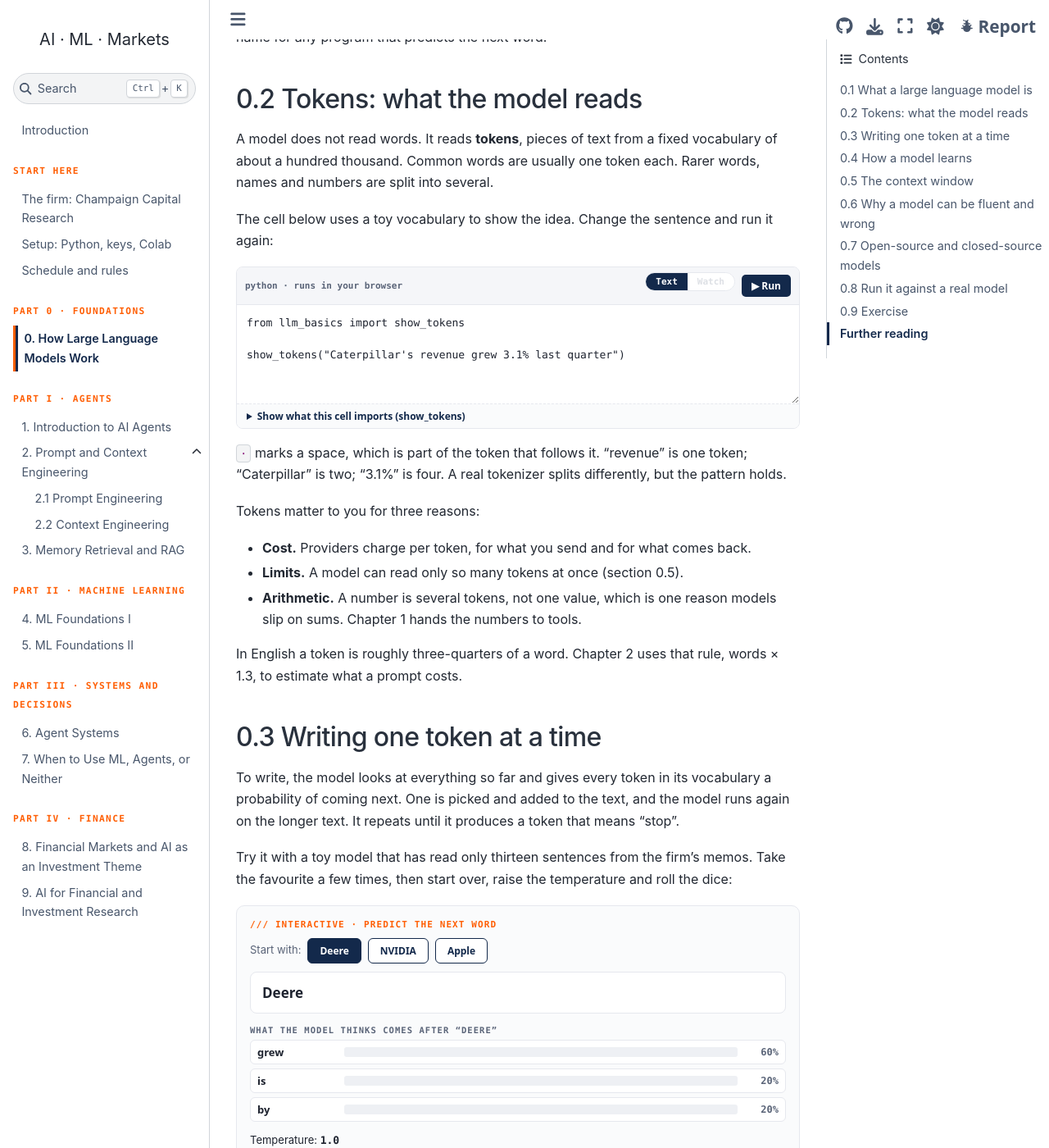
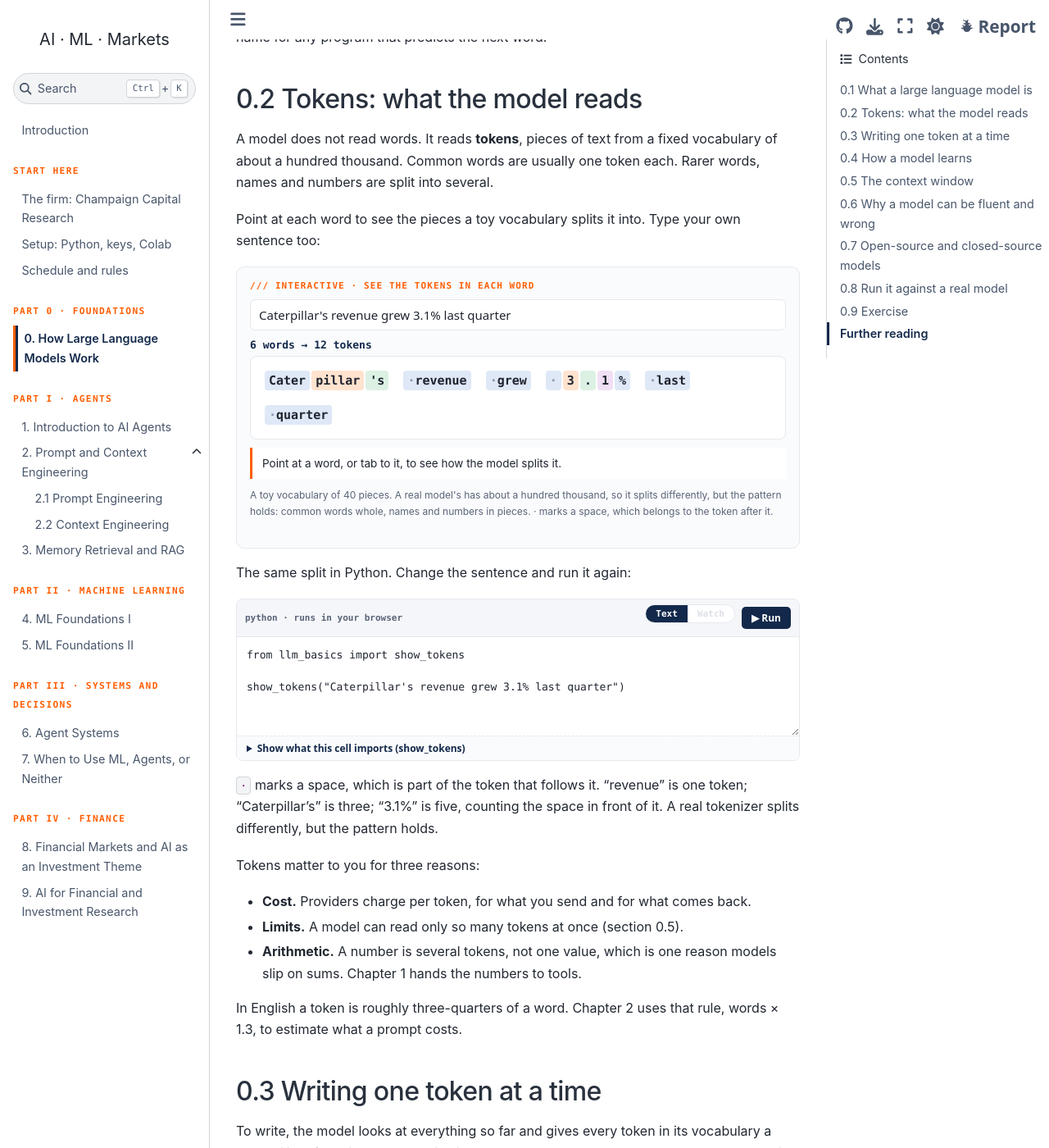
Before and after one commit to ashcastelinocs124/msba-ai-workshop, a Jupyter Book: the page built from book/ch00-how-llms-work.md, in a window 1280 px wide and 1400 px high, scrolled down 960 px. Shown: the whole window at 82% size. Built offline with Jupyter Book 1.0.4 settings and Sphinx 7.4.7 and the Sphinx Book theme 1.1.4, drawn with Linux system fonts in a browser that asks for light colours; some of the changed text lies outside the part shown.

Commit message:
Show each word's tokens and where each next-word probability comes from in chapter 0
A hover widget in 0.2 splits a sentence into colour-coded token pieces per word.
The 0.3 next-word widget now shows each bar's count and a panel listing the memo
sentences it was counted from; the bar fills, which never rendered, now show.

````diff
--- a/book/ch00-how-llms-work.md
+++ b/book/ch00-how-llms-work.md
@@ -24,7 +24,13 @@
 
 A model does not read words. It reads **tokens**, pieces of text from a fixed vocabulary of about a hundred thousand. Common words are usually one token each. Rarer words, names and numbers are split into several.
 
-The cell below uses a toy vocabulary to show the idea. Change the sentence and run it again:
+Point at each word to see the pieces a toy vocabulary splits it into. Type your own sentence too:
+
+```{raw} html
+:file: widgets/ch00-tokens.html
+```
+
+The same split in Python. Change the sentence and run it again:
 
 ```{code-block} python
 :class: pyodide
@@ -33,7 +39,7 @@
 show_tokens("Caterpillar's revenue grew 3.1% last quarter")
 ```
 
-`·` marks a space, which is part of the token that follows it. "revenue" is one token; "Caterpillar" is two; "3.1%" is four. A real tokenizer splits differently, but the pattern holds.
+`·` marks a space, which is part of the token that follows it. "revenue" is one token; "Caterpillar's" is three; "3.1%" is five, counting the space in front of it. A real tokenizer splits differently, but the pattern holds.
 
 Tokens matter to you for three reasons:
 
--- a/book/widgets/ch00-next-token.html
+++ b/book/widgets/ch00-next-token.html
@@ -10,12 +10,22 @@
     @media (prefers-reduced-motion: reduce) { .wk-nt .sent .caret { animation: none; } }
     .wk-nt .h { font: 700 10.5px ui-monospace, Menlo, monospace; letter-spacing: .1em; text-transform: uppercase; color: var(--wk-muted); margin: 14px 0 6px; }
     .wk-nt .bars { display: flex; flex-direction: column; gap: 5px; }
-    .wk-nt .bar { display: grid; grid-template-columns: 7.5em 1fr 3.2em; gap: 8px; align-items: center; width: 100%; text-align: left; border: 1px solid var(--wk-line); background: #fff; border-radius: 6px; padding: 5px 8px; cursor: pointer; font: 600 13px system-ui, sans-serif; color: #1f2430; }
-    .wk-nt .bar:hover { border-color: var(--wk-navy); }
+    .wk-nt .bar { display: grid; grid-template-columns: 7.5em 1fr 4.8em 3.2em; gap: 8px; align-items: center; width: 100%; text-align: left; border: 1px solid var(--wk-line); background: #fff; border-radius: 6px; padding: 5px 8px; cursor: pointer; font: 600 13px system-ui, sans-serif; color: #1f2430; }
+    .wk-nt .bar:hover, .wk-nt .bar.on { border-color: var(--wk-orange); background: #fff8f3; }
     .wk-nt .bar:focus-visible { outline: 2px solid var(--wk-orange); outline-offset: 2px; }
-    .wk-nt .track { height: 12px; background: #eef0f4; border-radius: 3px; overflow: hidden; }
-    .wk-nt .fill { height: 100%; background: var(--wk-navy); border-radius: 3px; transition: width .2s; }
+    .wk-nt .track { display: block; height: 12px; background: #eef0f4; border-radius: 3px; overflow: hidden; }
+    .wk-nt .fill { display: block; height: 100%; background: var(--wk-navy); border-radius: 3px; transition: width .2s; }
     .wk-nt .bar.top .fill { background: var(--wk-orange); }
+    .wk-nt .cnt { font: 600 11.5px ui-monospace, Menlo, monospace; color: var(--wk-muted); }
+    .wk-nt .why { margin-top: 12px; background: #fff; border: 1px solid var(--wk-line); border-radius: 8px; padding: 12px 14px; }
+    .wk-nt .why .h { margin-top: 0; }
+    .wk-nt .sum { font: 600 13.5px/1.5 system-ui, sans-serif; color: #1f2430; }
+    .wk-nt .sum code { background: #fff3ea; color: #1f2430; padding: 1px 5px; border-radius: 3px; }
+    .wk-nt .temp { font-size: 12.5px; color: var(--wk-muted); margin-top: 4px; }
+    .wk-nt ol { margin: 8px 0 0; padding-left: 1.8em; font: 12.5px/1.7 ui-monospace, Menlo, monospace; color: #1f2430; }
+    .wk-nt li.miss { opacity: .4; }
+    .wk-nt mark { background: #fff3ea; color: #1f2430; border-bottom: 2px solid var(--wk-orange); padding: 0 2px; }
+    .wk-nt mark.other { background: #eef0f4; border-bottom-color: #b8c0cf; }
     .wk-nt .pct { font: 600 12px ui-monospace, Menlo, monospace; color: var(--wk-muted); text-align: right; }
     .wk-nt .controls { display: grid; grid-template-columns: 1fr auto; gap: 12px; align-items: end; margin-top: 12px; }
     .wk-nt label.t { font-size: 13px; color: #1f2430; }
@@ -26,7 +36,7 @@
     .wk-nt .verdict.ok { border-left-color: #1e8449; }
     .wk-nt .verdict.bad { border-left-color: #c0392b; }
     .wk-nt .note { font-size: 12px; color: var(--wk-muted); margin-top: 10px; }
-    @media (max-width: 560px) { .wk-nt .controls { grid-template-columns: 1fr; } .wk-nt .bar { grid-template-columns: 6em 1fr 3em; } }
+    @media (max-width: 560px) { .wk-nt .controls { grid-template-columns: 1fr; } .wk-nt .bar { grid-template-columns: 6em 1fr 4.4em 3em; } }
   </style>
   <div class="wk-title">/// Interactive · predict the next word</div>
   <div class="starts" role="group" aria-label="First word">
@@ -38,6 +48,12 @@
   <div class="sent" aria-live="polite" data-sent></div>
   <div class="h" data-h>What the model thinks comes next</div>
   <div class="bars" data-bars></div>
+  <div class="why" data-why aria-live="polite">
+    <div class="h">Where this number comes from</div>
+    <div class="sum" data-sum></div>
+    <div class="temp" data-temp></div>
+    <ol data-list></ol>
+  </div>
   <div class="controls">
     <label class="t">Temperature: <b data-tv>1.0</b>
       <input type="range" min="0" max="2" step="0.1" value="1" data-t aria-describedby="w-nt-thelp">
@@ -50,7 +66,7 @@
     </div>
   </div>
   <div class="verdict" data-verdict aria-live="polite"></div>
-  <p class="note">A toy model: it has read thirteen sentences from the firm's memos and counts which word follows which. A real LLM does the same job over tokens, with a neural network trained on trillions of them. Click any bar to choose that word yourself.</p>
+  <p class="note">A toy model: it has read thirteen sentences from the firm's memos and counts which word follows which. A real LLM does the same job over tokens, with a neural network trained on trillions of them. Point at a bar to see how its number is counted; click it to choose that word yourself.</p>
   <script>
   (() => {
     const w = document.getElementById("w-nt");
@@ -95,24 +111,49 @@
     };
 
     const sentEl = w.querySelector("[data-sent]"), barsEl = w.querySelector("[data-bars]"), tEl = w.querySelector("[data-t]"),
-          tvEl = w.querySelector("[data-tv]"), vEl = w.querySelector("[data-verdict]"), hEl = w.querySelector("[data-h]");
+          tvEl = w.querySelector("[data-tv]"), vEl = w.querySelector("[data-verdict]"), hEl = w.querySelector("[data-h]"),
+          whyEl = w.querySelector("[data-why]"), sumEl = w.querySelector("[data-sum]"), tmpEl = w.querySelector("[data-temp]"), listEl = w.querySelector("[data-list]");
     let start = "Deere", words = [start];
     const done = () => words[words.length - 1] === "." || words.length >= 14 || !follows[words[words.length - 1]];
+
+    // Show the counting behind one bar: how often `word` followed `prev` in CORPUS, with those pairs highlighted.
+    const explain = (prev, word, p) => {
+      barsEl.querySelectorAll(".bar").forEach((b) => b.classList.toggle("on", b.dataset.w === word));
+      const c = follows[prev], total = Object.values(c).reduce((a, b) => a + b, 0), n = c[word] || 0, share = Math.round(n / total * 100);
+      sumEl.innerHTML = `“${prev}” appears ${total} time${total > 1 ? "s" : ""} in the memos with a word after it. <code>${word}</code> comes next ${n} of those times: ${n} ÷ ${total} = <b>${share}%</b>.`;
+      const t = +tEl.value, pp = Math.round(p * 100);
+      tmpEl.textContent = t === 1 ? "" : t === 0 ? `At temperature 0 the favourite always wins, so the bar shows ${pp}% instead of ${share}%.`
+                                                 : `At temperature ${t.toFixed(1)} the odds are reshaped, so the bar shows ${pp}% instead of ${share}%.`;
+      listEl.innerHTML = CORPUS.map((s) => {
+        const ws = s.split(" "); let has = false, hit = false;
+        const out = [];
+        for (let i = 0; i < ws.length; i++) {
+          if (ws[i] === prev && i + 1 < ws.length) { has = true; if (ws[i + 1] === word) hit = true;
+            out.push(`<mark class="${ws[i + 1] === word ? "" : "other"}">${ws[i]} ${ws[i + 1]}</mark>`); i++; }
+          else out.push(ws[i]);
+        }
+        return `<li class="${hit ? "hit" : has ? "" : "miss"}">${out.join(" ")}</li>`;
+      }).join("");
+    };
 
     const render = () => {
       const t = +tEl.value; tvEl.textContent = t.toFixed(1);
       sentEl.innerHTML = words.map((x, i) => `<span class="w${i === words.length - 1 && i ? " new" : ""}">${x}</span>`).join("") + (done() ? "" : '<span class="caret" aria-hidden="true"></span>');
       barsEl.innerHTML = "";
       w.querySelectorAll("[data-act=top],[data-act=roll]").forEach((b) => { b.disabled = done(); });
+      whyEl.hidden = done();
       if (done()) { hEl.textContent = "Sentence finished"; const [cls, msg] = check(words); vEl.className = "verdict " + cls; vEl.textContent = msg; return; }
       hEl.textContent = `What the model thinks comes after “${words[words.length - 1]}”`; vEl.className = "verdict"; vEl.textContent = "";
-      probs(words[words.length - 1], t).slice(0, 6).forEach(([word, p], i) => {
-        const b = document.createElement("button"); b.type = "button"; b.className = "bar" + (i === 0 ? " top" : "");
+      const prev = words[words.length - 1], shown = probs(prev, t).slice(0, 6);
+      shown.forEach(([word, p], i) => {
+        const b = document.createElement("button"); b.type = "button"; b.className = "bar" + (i === 0 ? " top" : ""); b.dataset.w = word;
         b.setAttribute("aria-label", `${word}, ${Math.round(p * 100)} percent. Choose it.`);
-        b.innerHTML = `<span>${word}</span><span class="track"><span class="fill" style="width:${(p * 100).toFixed(1)}%"></span></span><span class="pct">${Math.round(p * 100)}%</span>`;
+        b.innerHTML = `<span>${word}</span><span class="track"><span class="fill" style="width:${(p * 100).toFixed(1)}%"></span></span><span class="cnt">${follows[prev][word]} of ${Object.values(follows[prev]).reduce((a, c) => a + c, 0)}</span><span class="pct">${Math.round(p * 100)}%</span>`;
         b.addEventListener("click", () => { words.push(word); render(); });
+        ["mouseenter", "focus"].forEach((e) => b.addEventListener(e, () => explain(prev, word, p)));
         barsEl.appendChild(b);
       });
+      explain(prev, shown[0][0], shown[0][1]);
     };
     w.querySelectorAll("[data-start]").forEach((b) => b.addEventListener("click", () => {
       w.querySelectorAll("[data-start]").forEach((x) => x.setAttribute("aria-pressed", String(x === b)));
--- /dev/null
+++ b/book/widgets/ch00-tokens.html
@@ -0,0 +1,71 @@
+<div class="wk-widget wk-tk" id="w-tk">
+  <style>
+    .wk-tk input.in { width: 100%; box-sizing: border-box; border: 1px solid var(--wk-line); border-radius: 6px; padding: 8px 10px; font: 15px system-ui, sans-serif; color: #1f2430; background: #fff; }
+    .wk-tk input.in:focus-visible { outline: 2px solid var(--wk-orange); outline-offset: 1px; }
+    .wk-tk .count { font: 600 13px ui-monospace, Menlo, monospace; color: var(--wk-navy); margin: 10px 0 6px; }
+    .wk-tk .words { display: flex; flex-wrap: wrap; gap: 8px; background: #fff; border: 1px solid var(--wk-line); border-radius: 8px; padding: 12px; min-height: 40px; }
+    .wk-tk .word { display: inline-flex; border: 2px solid transparent; border-radius: 7px; padding: 3px; cursor: default; }
+    .wk-tk .word:hover, .wk-tk .word.on { border-color: var(--wk-orange); }
+    .wk-tk .word:focus-visible { outline: 2px solid var(--wk-orange); outline-offset: 2px; }
+    .wk-tk .p { font: 600 15px ui-monospace, Menlo, monospace; padding: 3px 5px; border-radius: 4px; margin-right: 2px; color: #1f2430; }
+    .wk-tk .p:last-child { margin-right: 0; }
+    .wk-tk .sp { color: #8a93a6; }
+    .wk-tk .c0 { background: #dfe8f7; } .wk-tk .c1 { background: #ffe3cf; } .wk-tk .c2 { background: #dcf1e3; } .wk-tk .c3 { background: #f1e0f5; }
+    .wk-tk .explain { margin-top: 10px; border-left: 3px solid var(--wk-orange); background: #fff; padding: 8px 12px; min-height: 2.8em; font-size: 13.5px; }
+    .wk-tk .explain b { font-family: ui-monospace, Menlo, monospace; }
+    .wk-tk .note { font-size: 12px; color: var(--wk-muted); margin-top: 10px; }
+  </style>
+  <div class="wk-title">/// Interactive · see the tokens in each word</div>
+  <input class="in" data-in value="Caterpillar's revenue grew 3.1% last quarter" aria-label="Sentence to split into tokens">
+  <div class="count" data-count aria-live="polite"></div>
+  <div class="words" data-words></div>
+  <div class="explain" data-ex aria-live="polite">Point at a word, or tab to it, to see how the model splits it.</div>
+  <p class="note">A toy vocabulary of 40 pieces. A real model's has about a hundred thousand, so it splits differently, but the pattern holds: common words whole, names and numbers in pieces. · marks a space, which belongs to the token after it.</p>
+  <script>
+  (() => {
+    const w = document.getElementById("w-tk");
+    // Copy of VOCAB in _static/py/llm_basics.py; keep the two in step. Same greedy longest match as tokenize().
+    const VOCAB = [" revenue", " growth", " grew", " faster", " than", " the", " last", " quarter", " year", " to", " of",
+                   " is", " and", " a", " from", " base", " smaller", " larger", " client", " memo", " prompt",
+                   "Deere", " Deere", "Apple", " Apple", "NVIDIA", " NVIDIA", "Micro", " Micro", "soft",
+                   "Cater", " Cater", "pillar", "'s", "%", "$", "B", ".", ",", "?"];
+    const BY_LEN = [...new Set(VOCAB)].sort((a, b) => b.length - a.length);
+    const tokenize = (t) => { const out = []; let i = 0;
+      while (i < t.length) { const p = BY_LEN.find((v) => t.startsWith(v, i)) || t[i]; out.push(p); i += p.length; }
+      return out; };
+    const esc = (s) => s.replace(/&/g, "&amp;").replace(/</g, "&lt;");
+    const inEl = w.querySelector("[data-in]"), box = w.querySelector("[data-words]"), ex = w.querySelector("[data-ex]"), cnt = w.querySelector("[data-count]");
+
+    const render = () => {
+      // Each token joins the word its first visible character belongs to; a bare space joins the next word.
+      const pieces = tokenize(inEl.value), words = []; let pending = [], fresh = true;
+      pieces.forEach((p) => {
+        if (!p.trim()) { pending.push(p); fresh = true; return; }
+        if (fresh || /^\s/.test(p)) words.push([]);
+        words[words.length - 1].push(...pending, p); pending = []; fresh = false;
+      });
+      cnt.textContent = `${words.length} word${words.length === 1 ? "" : "s"} → ${pieces.length} token${pieces.length === 1 ? "" : "s"}`;
+      box.innerHTML = "";
+      ex.textContent = "Point at a word, or tab to it, to see how the model splits it.";
+      words.forEach((g) => {
+        const el = document.createElement("span"); el.className = "word"; el.tabIndex = 0;
+        el.innerHTML = g.map((p, i) => `<span class="p c${i % 4}">${esc(p).replace(/ /g, '<span class="sp">·</span>')}</span>`).join("");
+        const word = g.join("").trim();
+        const spelled = g.filter((p) => p.trim().length === 1 && !VOCAB.includes(p)).length;
+        const why = g.length === 1 ? "It is in the vocabulary whole, so it costs one token."
+          : spelled ? `Part of it is not in the vocabulary at all, so the model spells ${spelled === 1 ? "that character" : "those characters"} one at a time.`
+          : "The whole word is not in the vocabulary, so the model builds it from pieces it does know.";
+        el.setAttribute("aria-label", `${word}: ${g.length} token${g.length > 1 ? "s" : ""}`);
+        const show = () => {
+          box.querySelectorAll(".word").forEach((x) => x.classList.toggle("on", x === el));
+          ex.innerHTML = `<b>${esc(word)}</b> → ${g.length} token${g.length > 1 ? "s" : ""}: ${g.map((p) => `<b>[${esc(p.replace(/ /g, "·"))}]</b>`).join(" ")}. ${why}`;
+        };
+        ["mouseenter", "focus", "click"].forEach((e) => el.addEventListener(e, show));
+        box.appendChild(el);
+      });
+    };
+    inEl.addEventListener("input", render);
+    render();
+  })();
+  </script>
+</div>
````
